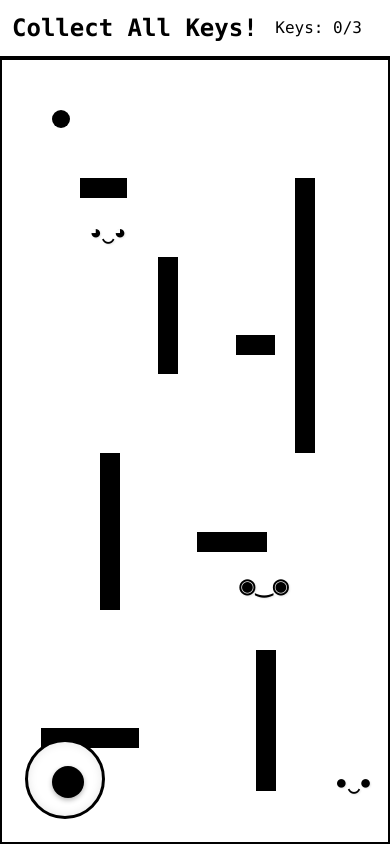
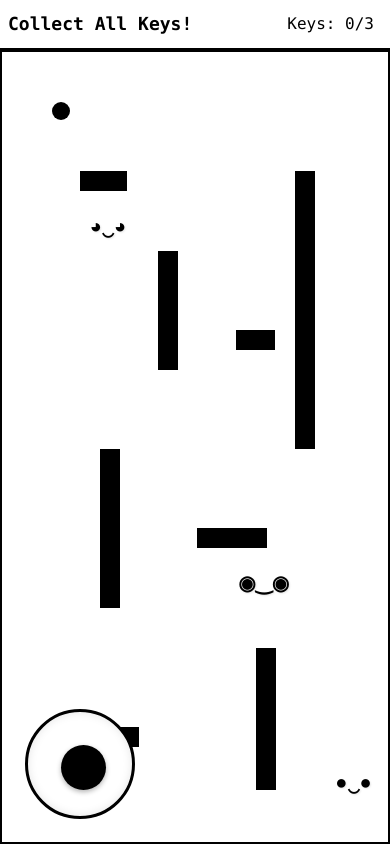
Before and after one commit to phengsamnangschlab-lang/key-collection, a plain HTML site: page index.html in a window 390 px wide. Both pictures are taken after a click on the button "START GAME". Drawn offline with nearby package versions, Linux system fonts and the light colour scheme.

Commit message:
Add files via upload

```diff
--- a/script.js
+++ b/script.js
@@ -107,12 +107,19 @@ function startGame() {
 }
 
 function resetGame() {
+    // Reset player position
     gameState.playerX = 50;
     gameState.playerY = 50;
     gameState.keysCollected = [];
+
+    // Stop any ongoing movement
+    stopContinuousMovement();
+
+    // Update player position and UI
     updatePlayerPosition();
     updateUI();
 
+    // Reset all keys
     keys.forEach(key => {
         const keyContainer = document.getElementById(key.id);
         const keyElement = keyContainer.querySelector('.key');
@@ -124,7 +131,13 @@ function resetGame() {
         key.revealed = false;
     });
 
+    // Hide win message
     winMessage.classList.add('hidden');
+
+    // Reset joystick state
+    joystickState.isDragging = false;
+    joystickState.currentX = 0;
+    joystickState.currentY = 0;
 }
 
 function revealKey(keyId) {
@@ -268,7 +281,7 @@ let joystickState = {
     isDragging: false,
     centerX: 0,
     centerY: 0,
-    maxDistance: window.innerWidth <= 768 ? 32 : 35,
+    maxDistance: window.innerWidth <= 768 ? 45 : 35,
     moveInterval: null,
     lastMoveTime: 0,
     currentX: 0,
@@ -348,6 +361,7 @@ function stopContinuousMovement() {
     }
     joystickState.currentX = 0;
     joystickState.currentY = 0;
+    joystickState.isDragging = false;
 }
 
 function resetJoystick() {
@@ -479,7 +493,10 @@ startBtn.addEventListener('click', () => {
     setTimeout(initializeJoystick, 100);
 });
 
-restartBtn.addEventListener('click', resetGame);
+restartBtn.addEventListener('click', () => {
+    resetGame();
+    setTimeout(initializeJoystick, 100);
+});
 
 window.addEventListener('load', () => {
     if (!startPage.classList.contains('hidden')) return;
--- a/style.css
+++ b/style.css
@@ -285,18 +285,18 @@ body {
     }
 
     .joystick-container {
-        width: 100px;
-        height: 100px;
+        width: 130px;
+        height: 130px;
     }
 
     .joystick-base {
-        width: 80px;
-        height: 80px;
+        width: 110px;
+        height: 110px;
     }
 
     .joystick-handle {
-        width: 32px;
-        height: 32px;
+        width: 45px;
+        height: 45px;
     }
 
     /* Start screen mobile optimization */
@@ -351,17 +351,23 @@ body {
     }
 
     #gamePage .flex.justify-between.items-center {
-        padding: 0.75rem !important;
+        padding: 0.5rem !important;
         min-height: auto;
         flex-shrink: 0;
     }
 
     .text-2xl {
-        font-size: 1.5rem !important;
+        font-size: 1.125rem !important;
     }
 
     .flex.gap-4 {
-        gap: 1rem !important;
+        gap: 0.5rem !important;
+    }
+
+    /* Make keys display smaller in header */
+    #keysCollected {
+        font-size: 0.875rem !important;
+        font-weight: normal !important;
     }
 
     .text-xs {
```
